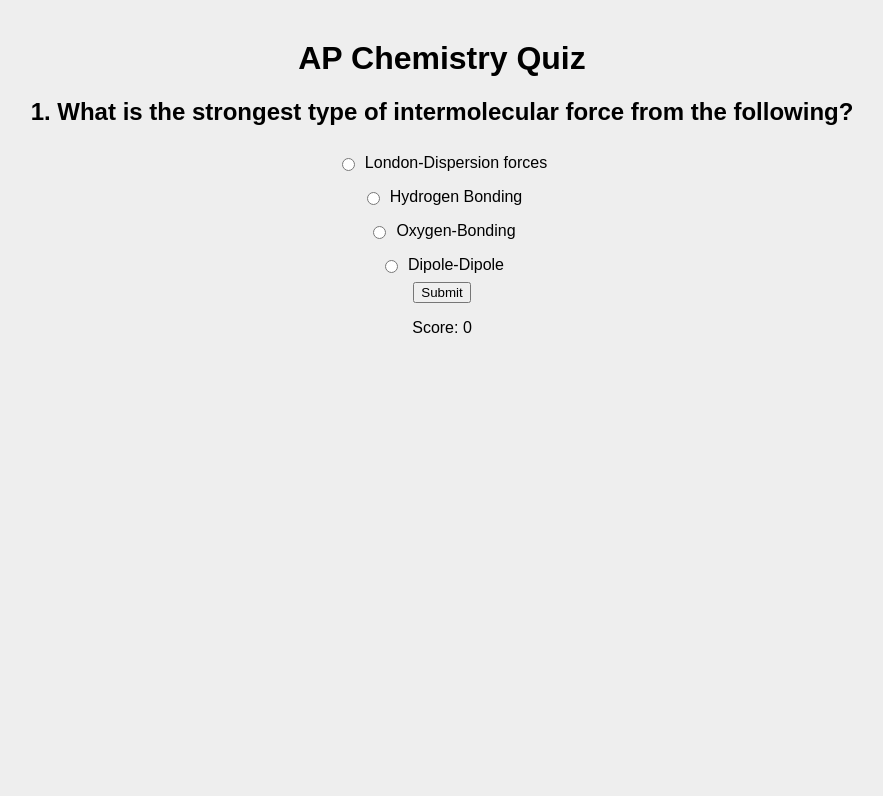
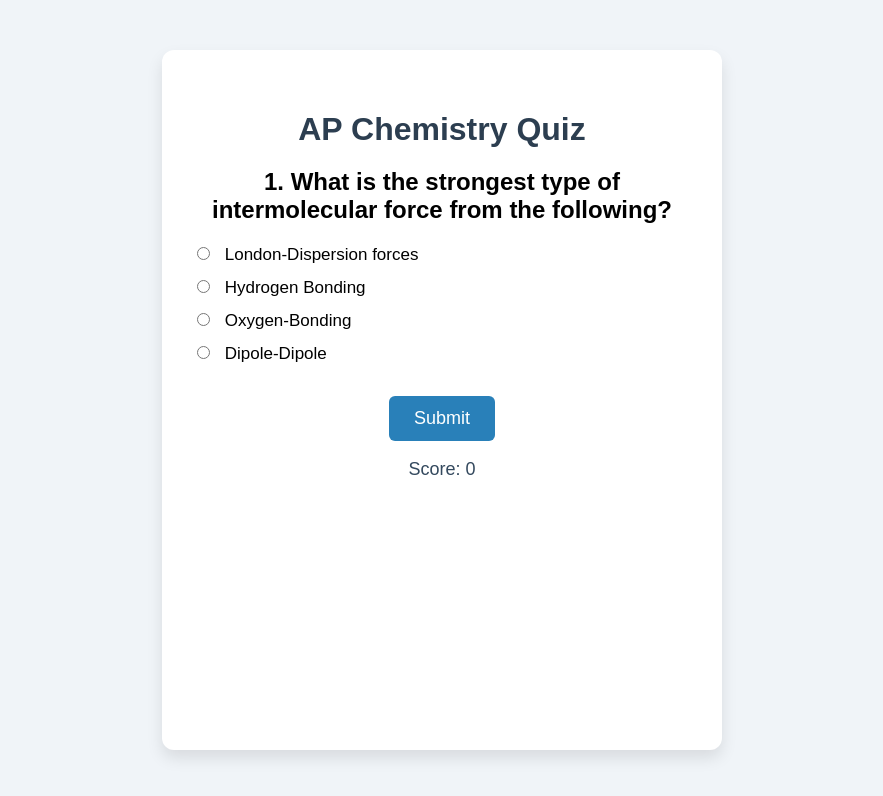
Before and after one commit to RaghavSuswaram/chemreview, a plain HTML site: page index.html in a window 1280 px wide. Both pictures are taken after a click on the button "Start Quiz". Shown: the whole page, without its empty margins (198-1081 px from the left). Drawn offline with Linux system fonts and the light colour scheme.

Commit message:
Update styles.css

```diff
--- a/styles.css
+++ b/styles.css
@@ -1,59 +1,65 @@
 body {
-  background: #eee;
-  font-family: sans-serif;
-  padding: 2rem;
+  font-family: Arial, sans-serif;
+  background-color: #f0f4f8;
+  padding: 50px 20px;
+  margin: 0;
+  display: flex;
+  justify-content: center;
+}
+
+#start-section, #quiz-container {
+  background-color: white;
+  padding: 40px 30px;
+  border-radius: 12px;
+  box-shadow: 0 8px 16px rgba(0,0,0,0.1);
+  max-width: 500px;
+  width: 100%;
   text-align: center;
 }
 
-.section {
-  margin: 3rem auto;
-  padding: 2rem;
-  background: white;
-  border: 1px solid #ccc;
-  max-width: 600px;
-  border-radius: 10px;
+h1 {
+  margin-bottom: 10px;
+  color: #2c3e50;
 }
 
-#startBtn, #submitBtn, #nextBtn {
-  margin-top: 1.5rem;
-  padding: 1.8rem 4rem;
-  font-size: 1.6rem;
-  font-weight: bold;
-  min-width: 200px;
+p {
+  font-size: 18px;
+  color: #34495e;
+}
+
+button {
+  background-color: #2980b9;
+  color: white;
   border: none;
-  background-color: steelblue;
-  color: white;
-  border-radius: 8px;
+  border-radius: 6px;
+  padding: 12px 25px;
+  font-size: 18px;
   cursor: pointer;
+  margin-top: 20px;
   transition: background-color 0.3s ease;
 }
 
-#startBtn:hover, #submitBtn:hover, #nextBtn:hover {
-  background-color: #1e4f8a;
+button:hover:not(:disabled) {
+  background-color: #1c5980;
 }
 
 #options {
-  display: flex;
-  flex-direction: column;
-  align-items: center;  /* centers the labels container */
-  margin-top: 1rem;
+  margin-top: 20px;
+  text-align: left;
 }
 
-#options label {
-  display: flex;
-  align-items: center;
-  justify-content: center;  /* center the label content */
-  margin: 0.5rem 0;
-  width: 100%;
-  max-width: 400px;
+label {
+  display: block;
+  font-size: 17px;
+  margin-bottom: 12px;
+  cursor: pointer;
+  user-select: none;
+}
+
+input[type="radio"] {
+  margin-right: 10px;
   cursor: pointer;
 }
 
-#options input[type="radio"] {
-  margin-right: 10px;
-}
-
-#scoreCount {
-  margin-top: 1rem;
-  font-weight: bold;
-}
+#submit-btn:disabled {
+  background-color: #7f8c8d;
```
